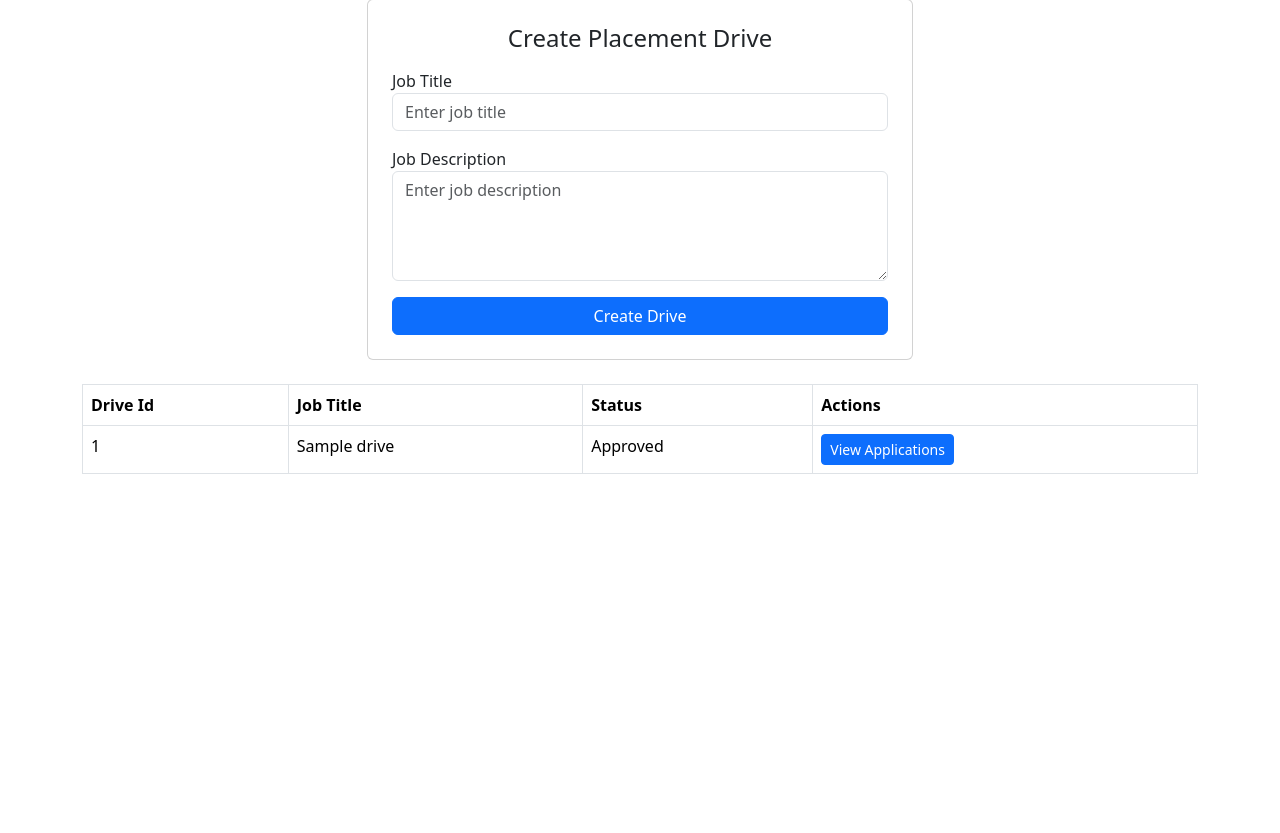
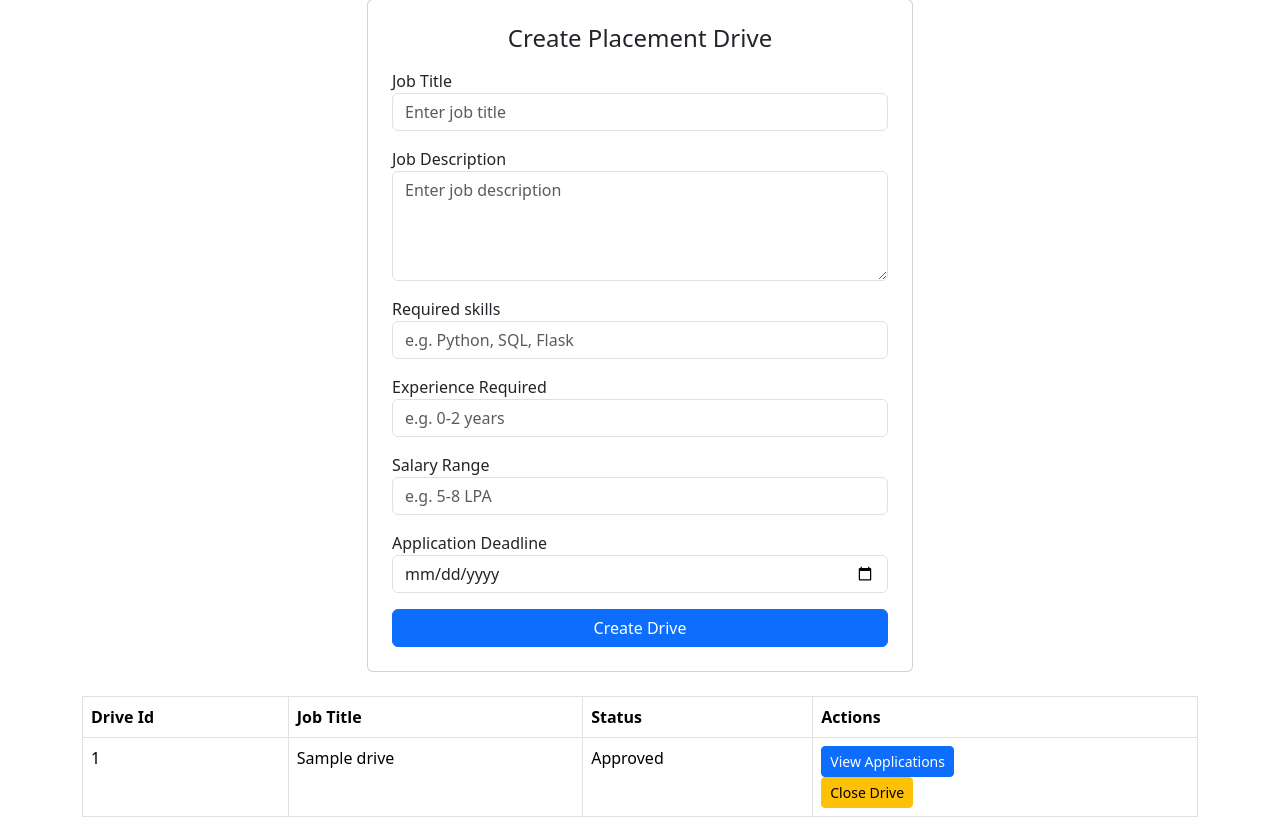
Before and after one commit to 24f2008859/placement-portal-application, a Flask app: template templates/company_dashboard.html in a window 1280 px wide. Shown: the part 368-1201 px from the top of the page. Before the commit the page ends 842 px from the top, so only its background shows below. Run offline with Flask 3, Linux system fonts and the light colour scheme; tables that the repository leaves empty hold one stand-in row (values such as "Sample post"); the template is opened without the code that fills it: values that come from a table or form of the project are taken from there, most other values are stand-ins (such as "Sample title", 1, 10 or a date in 2020).

Commit message:
Milestone-PPA Company-Dashboard-Management

```diff
--- a/app.py
+++ b/app.py
@@ -1,9 +1,12 @@
 from flask import Flask, render_template, request, redirect, url_for, flash, session
 from flask_sqlalchemy import SQLAlchemy
 from models import db, Admin, Company, Student, Job, Application, Placement
+import os
 
 app = Flask(__name__)
 app.secret_key = "placeme_secret"
+app.config['UPLOAD_FOLDER'] = os.path.join(os.path.dirname(__file__), 'static/resumes')
+os.makedirs(app.config['UPLOAD_FOLDER'], exist_ok=True)
 app.config["SQLALCHEMY_DATABASE_URI"] = "sqlite:///placeme.db"
 db.init_app(app)
 app.app_context().push()
@@ -175,8 +178,12 @@ def create_drive():
         return redirect(url_for('home'))
     title = request.form.get("title")
     description = request.form.get("description")
+    skills = request.form.get("skills")
+    experience = request.form.get("experience")
+    salary = request.form.get("salary")
+    deadline = request.form.get("deadline")
     company_id = session['company_id']
-    new_drive = Job(title = title, description=description, company_id=company_id)
+    new_drive = Job(title = title, description=description, company_id=company_id, skills = skills, experience = experience, salary = salary, deadline = deadline)
     db.session.add(new_drive)
     db.session.commit()
     flash("Drive created! Waiting for admin approval.", "success")
@@ -239,6 +246,33 @@ def reject_drive(drive_id):
     flash("Drive rejected!", "danger")
     return redirect(url_for('admin_dashboard'))
 
+@app.route("/toggle_drive_status/<int:drive_id>", methods = ["POST"])
+def toggle_drive_status(drive_id):
+    if session.get('role') != 'company':
+        return redirect(url_for('home'))
+    drive = Job.query.get(drive_id)
+    if drive.status == 'approved':
+        drive.status = 'closed'
+    else:
+        drive.status = 'approved'
+    db.session.commit()
+    flash("Drive status updated!", "success")
+    return redirect(url_for('company_dashboard'))
+
+@app.route("/upload_resume", methods=["POST"])
+def upload_resume():
+    if session.get('role') != 'student':
+        return redirect(url_for('home'))
+    student = Student.query.get((session['student_id']))
+    file = request.files.get("resume")
+    if file:
+        filename = f"student_{student.id}_{file.filename.replace(' ','_')}"
+        file.save(os.path.join(app.config['UPLOAD_FOLDER'], filename))
+        student.resume = filename
+        db.session.commit()
+        flash("Resume upload successfully", "success")
+    return redirect(url_for('student_dashboard'))
+
 
 with app.app_context():
     db.create_all()
--- a/templates/company_dashboard.html
+++ b/templates/company_dashboard.html
@@ -28,6 +28,22 @@
                         <label for="description">Job Description</label>
                         <textarea class="form-control" id="description" name="description" rows="4" placeholder="Enter job description"></textarea>
                     </div>
+                    <div class="mb-3">
+                        <label for="skills">Required skills</label>
+                        <input type="text" class="form-control" id="skills" name="skills" placeholder="e.g. Python, SQL, Flask">
+                    </div>
+                    <div class="mb-3">
+                        <label for="experience">Experience Required</label>
+                        <input type="text" class="form-control" id="experience" name="experience" placeholder="e.g. 0-2 years">
+                    </div>
+                    <div class="mb-3">
+                        <label for="salary">Salary Range</label>
+                        <input type="text" class="form-control" id="salary" name="salary" placeholder="e.g. 5-8 LPA">
+                    </div>
+                    <div class="mb-3">
+                        <label for="deadline">Application Deadline</label>
+                        <input type="date" class="form-control" id="deadline" name="deadline">
+                    </div>
                     <button type="submit" class="btn btn-primary w-100">
                         Create Drive
                     </button>
@@ -53,6 +69,11 @@
                 <td>{{ drive.status | capitalize }}</td>
                 <td>
                     <a href="{{ url_for('view_applications', drive_id = drive.id) }}" class="btn btn-primary btn-sm">View Applications</a>
+                    <form action="{{ url_for('toggle_drive_status', drive_id = drive.id)}}" method="POST">
+                        <button type="submit" class="btn btn-warning btn-sm">
+                            {{ "Close Drive" if drive.status == 'approved' else "Reopen Drive"}}
+                        </button>
+                    </form>
                 </td>
             </tr>
             {% endfor %}
```
Also changed, not shown: models.py (+6 -1 lines), templates/student_dashboard.html (+19 -0 lines), templates/view_applications.html (+8 -0 lines), static/style.css (deleted), 2 other files.
